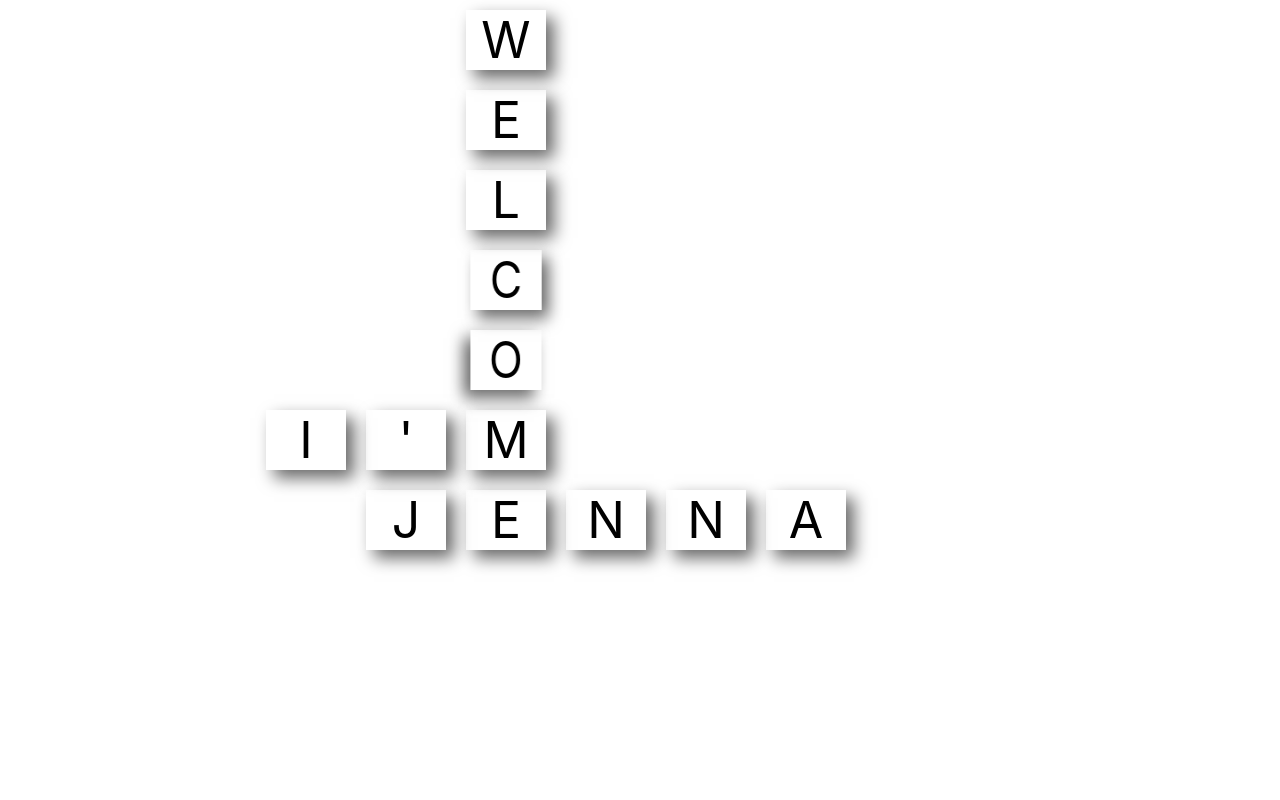
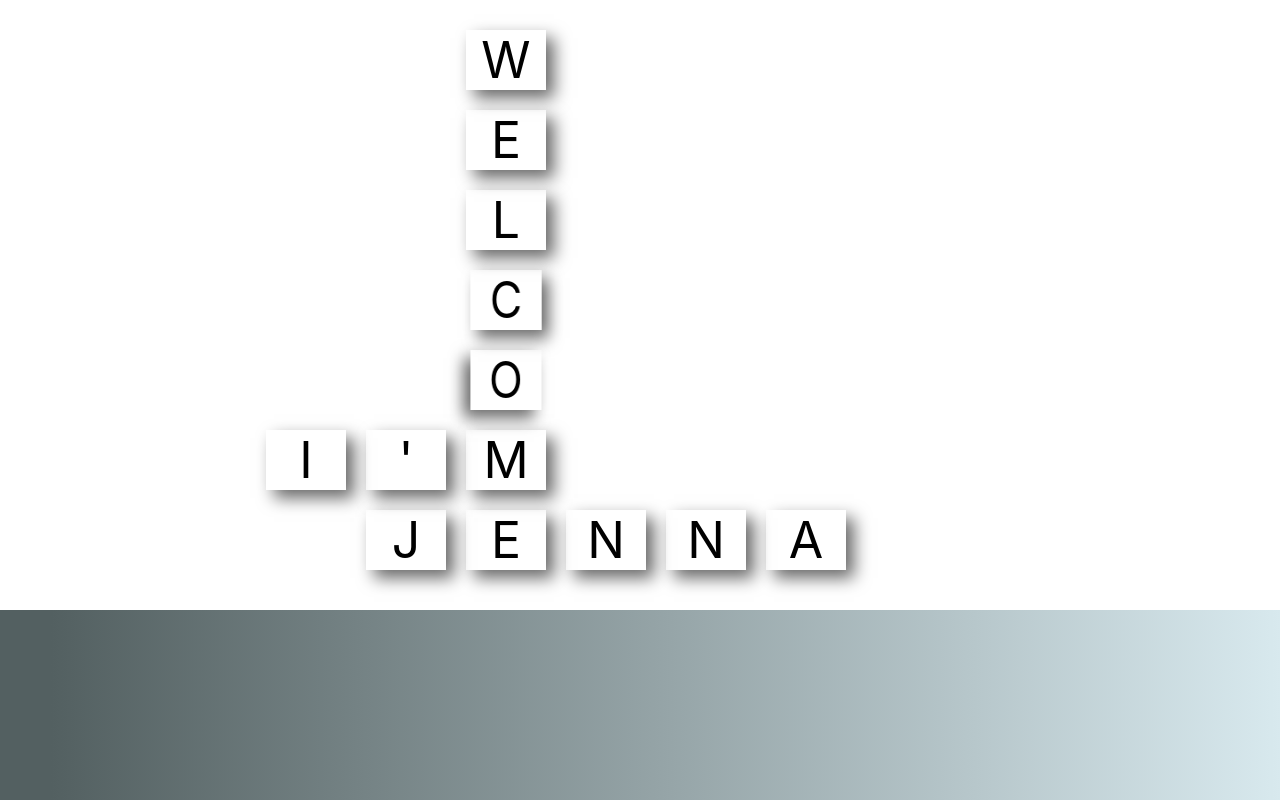
Before and after one commit to jmw321/Portfolio, a React (Create React App) app: page / in a window 1280 px wide. Shown: the top 800 px of the page. Built offline with nearby package versions, Linux system fonts and the light colour scheme.

Commit message:
updated css for introduction height

```diff
--- a/src/App.css
+++ b/src/App.css
@@ -3,8 +3,10 @@
   font-size: 50px;
   text-align: left;
   padding-left: 20%;
-  height: 100vh;
-
+  height: 100%;
+  min-height: 550px;
+  margin-top: 20px;
+  margin-bottom: 30px;
 }
 
 .letterContainerOne {
@@ -141,7 +143,6 @@
 @media (max-width: 767px) {
 
 .introduction {
-  height: 100vh;
   font-size: 30px;
   padding: 0;
   margin: auto;
```
